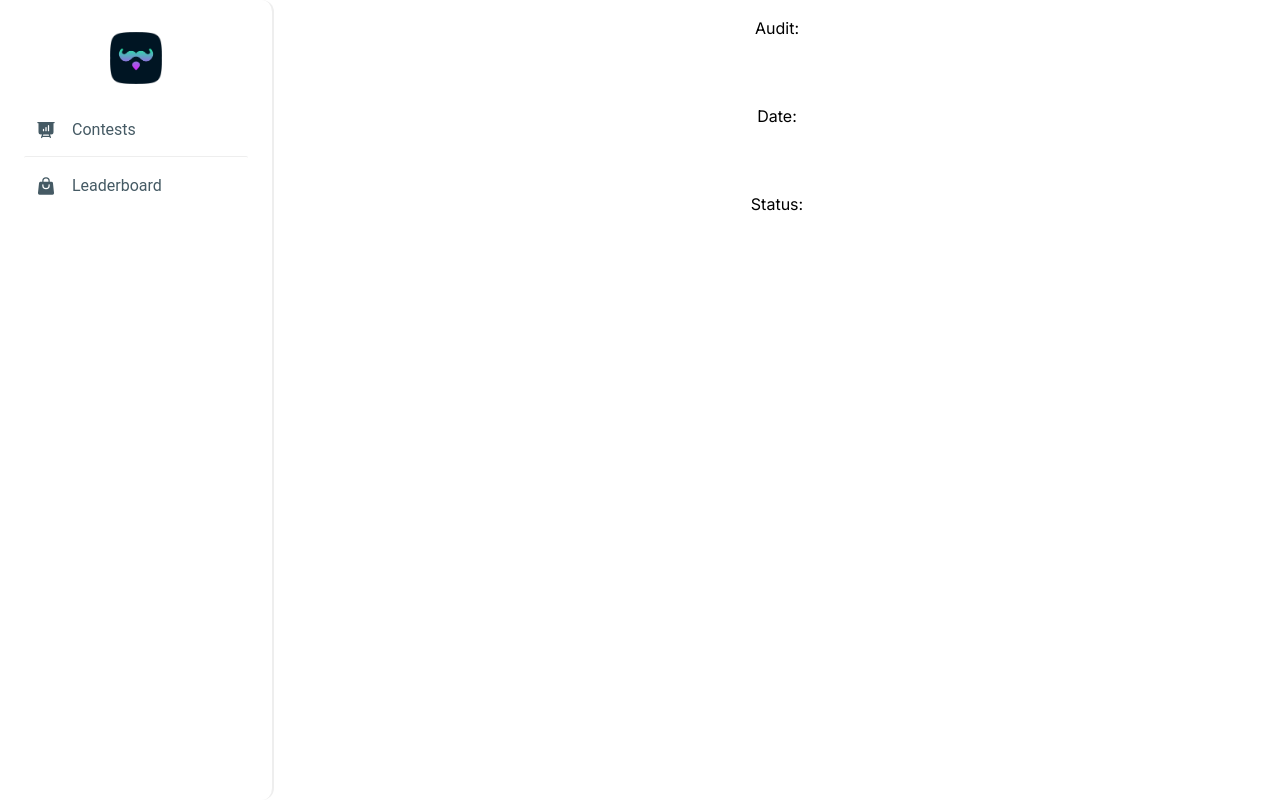
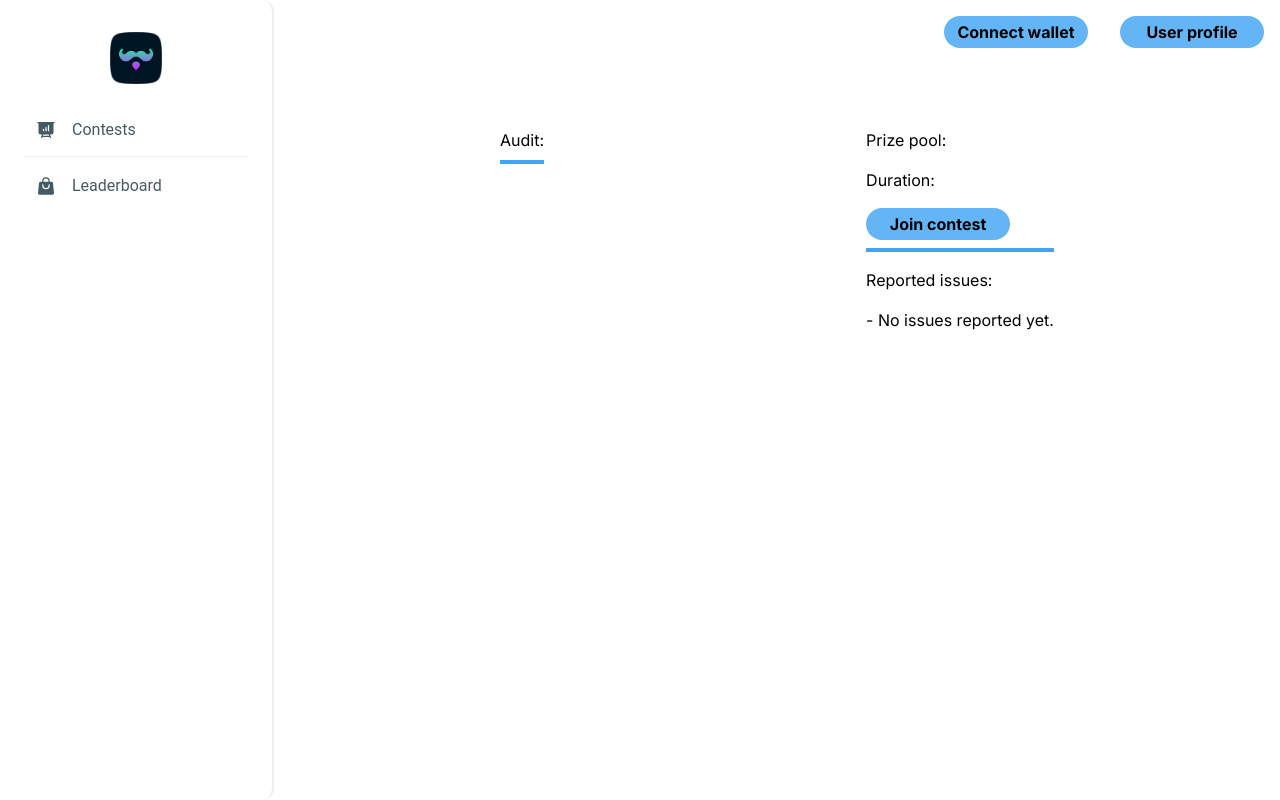
Before and after one commit to poirotonsolana/poirot-app-frontend, a Next.js app: page /contests/1 in a window 1280 px wide. Built offline with nearby package versions, Linux system fonts and the light colour scheme.

Commit message:
Single audit layout

```diff
--- a/next.config.mjs
+++ b/next.config.mjs
@@ -1,4 +1,8 @@
 /** @type {import('next').NextConfig} */
-const nextConfig = {};
+const nextConfig = {
+    images: {
+        domains: ['upload.wikimedia.org'],
+      },
+};
 
 export default nextConfig;
--- a/src/app/contests/[contestId]/page.tsx
+++ b/src/app/contests/[contestId]/page.tsx
@@ -1,5 +1,5 @@
 "use client"
-import React from 'react'
+import React, {useState} from 'react'
 import { useSearchParams } from 'next/navigation'
 import Image from 'next/image'
 
@@ -11,16 +11,66 @@ const uniqueId = searchParams.get('id');
 const auditDate = searchParams.get('date');
 const auditStatus = searchParams.get('status');
 const logoUrl = searchParams.get('logo');
+const auditDescription = searchParams.get('description')
+const prizepool = searchParams.get('prizepool');
 
 
 
   return (
     <>
-      <div className='flex flex-col gap-16 items-center justify-center'>Audit: {uniqueId}
-      {logoUrl && <Image src={logoUrl} alt={`Audit ${uniqueId} logo`} width={100} height={100} />}
+       {/* <div className='flex flex-col gap-16 items-center justify-center'>Audit: {uniqueId}
+        {logoUrl && <Image src={logoUrl} alt={`Audit ${uniqueId} logo`} width={100} height={100} />}
         <p className='text-center'>Date: {auditDate}</p>
         <p className='text-center'>Status: {auditStatus}</p>
+        <p className='text-center'>{auditDescription}</p>
+      </div>  */}
+
+      <nav className='flex flex-row justify-end gap-8'>
+        <button className='bg-blue-300 rounded-2xl w-36 p-1 hover:bg-blue-500 font-bold'>Connect wallet</button>
+        <button className='bg-blue-300 rounded-2xl w-36 p-1 hover:bg-blue-500 font-bold'>User profile</button>
+      </nav>
+
+
+      <div className='flex flex-row gap-28 justify-evenly mt-20'>
+
+
+        <div className='flex flex-col'>
+
+          <div className='flex flex-row items-center gap-8'>
+            {logoUrl && <Image src={logoUrl} alt={`Audit ${uniqueId} logo`} width={100} height={100} />}
+            Audit: {uniqueId}
+          </div>
+
+          <hr className='border-2 border-blue-400 mt-2 mb-4'/>
+
+          <div>
+            <p className='text-center'>{auditDescription}</p>
+          </div>
+
+        </div>
+
+
+        <div className='flex flex-col'>
+
+          <div className='flex flex-col gap-4'>
+            <p>Prize pool: {prizepool}</p>
+            <p>Duration: {auditDate}</p>
+            <button className='bg-blue-300 rounded-2xl w-36 p-1 hover:bg-blue-500 font-bold'>Join contest</button>
+          </div>
+          <hr className='border-2 border-blue-400 mt-2 mb-4'/>
+
+
+          <div className='flex flex-col'>
+            <p>Reported issues:</p>
+            <p className='mt-4'>- No issues reported yet.</p>
+          </div>
+
+
+        </div>
+
+
       </div>
+
     </>
 
   )
--- a/src/app/contests/page.tsx
+++ b/src/app/contests/page.tsx
@@ -1,6 +1,8 @@
 import React from 'react';
 import audits from '../../../data/audits';
 import Audit from '../../../components/Audit';
+import Image from 'next/image';
+import logo from '../../../public/logo.png'
 
 const Contests = () => {
   const activeAudits = audits.filter(audit => audit.status === 'active');
@@ -10,7 +12,11 @@ const Contests = () => {
 
   return (
     <div className='flex flex-col items-center justify-center'>
-      <p className='text-2xl font-bold'>Poirot Audits</p>
+      <Image
+        src={logo}
+        alt='top-logo'
+        width={100}
+      />
       <div className='mt-8 w-full max-w-4xl'>
         <div>
           <h2 className='text-xl font-bold'>Active Audits</h2>
@@ -23,6 +29,9 @@ const Contests = () => {
                   status={audit.status}
                   logo={audit.logo}
                   date={audit.date}
+                  description={audit.description}
+                  tags={audit.tags}
+                  prizepool={audit.prizepool}
                 />
               </li>
             ))}
@@ -39,6 +48,9 @@ const Contests = () => {
                   status={audit.status}
                   logo={audit.logo}
                   date={audit.date}
+                  description={audit.description}
+                  tags={audit.tags}
+                  prizepool={audit.prizepool}
                 />
               </li>
             ))}
@@ -55,6 +67,9 @@ const Contests = () => {
                   status={audit.status}
                   logo={audit.logo}
                   date={audit.date}
+                  description={audit.description}
+                  tags={audit.tags}
+                  prizepool={audit.prizepool}
                 />
               </li>
             ))}
@@ -71,6 +86,9 @@ const Contests = () => {
                   status={audit.status}
                   logo={audit.logo}
                   date={audit.date}
+                  description={audit.description}
+                  tags={audit.tags}
+                  prizepool={audit.prizepool}
                 />
               </li>
             ))}
```
Also changed, not shown: components/Audit.tsx (+15 -5 lines), data/audits.ts (+24 -10 lines).
